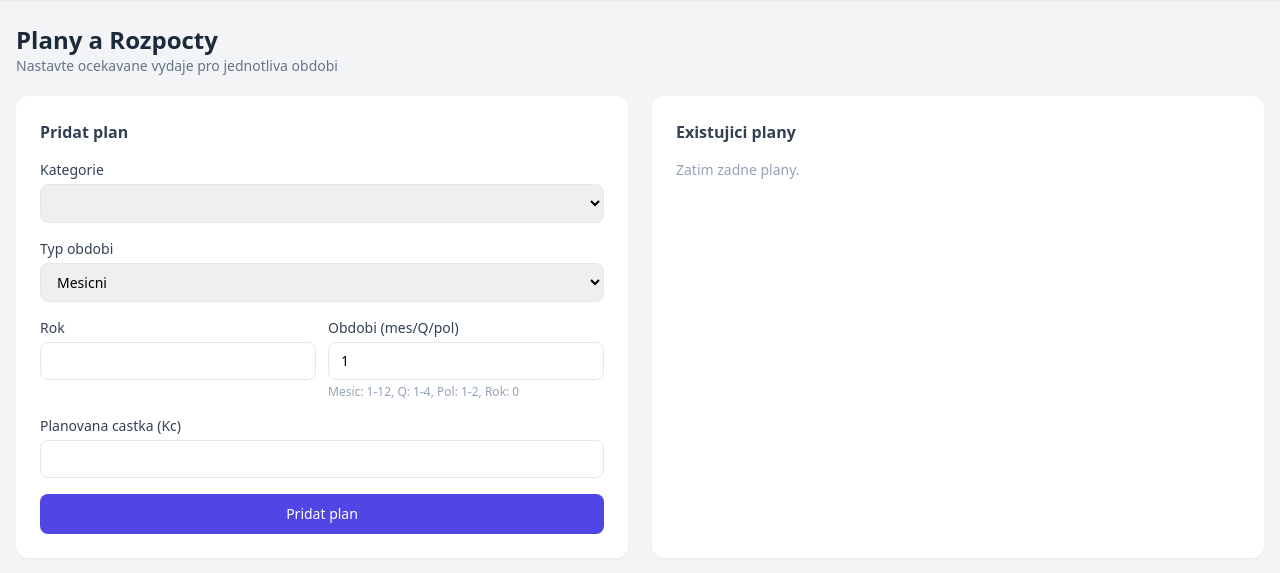
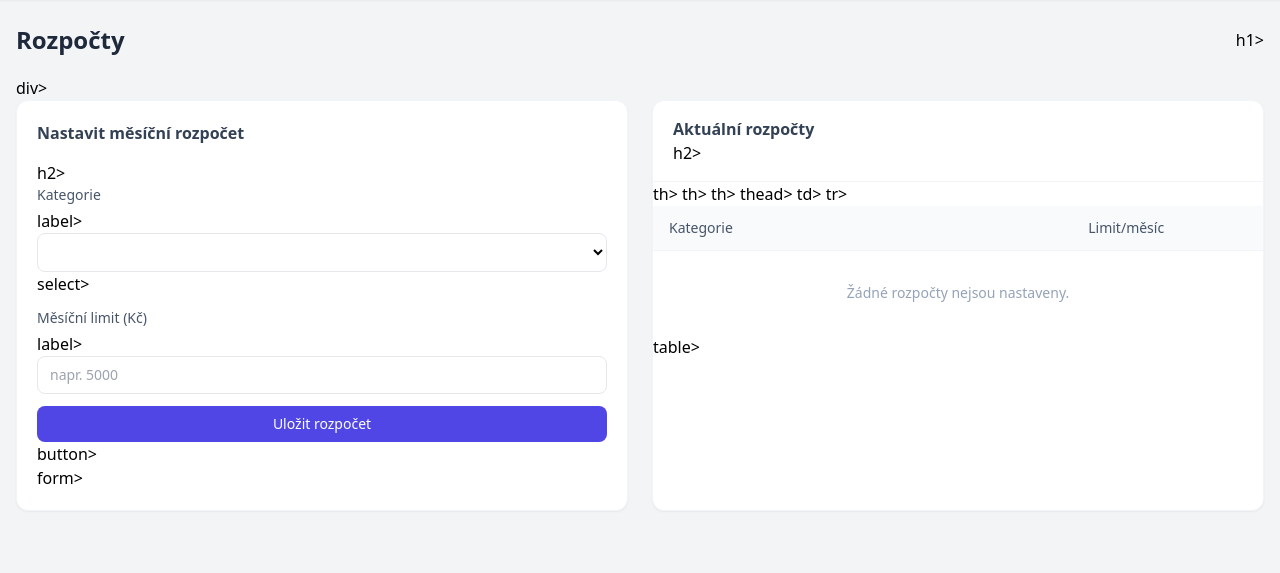
Before and after one commit to jbalikpsycholog-prog/fintrack, a FastAPI app: page /budgets in a window 1280 px wide. Shown: the part 57-630 px from the top of the page. Run offline with FastAPI, Linux system fonts and the light colour scheme; data that the repository does not hold is empty; some libraries are stand-ins or nearby versions.

Commit message:
Update budgets.html

```diff
--- a/templates/budgets.html
+++ b/templates/budgets.html
@@ -1,78 +1,70 @@
 {% extends "base.html" %}
-{% block title %}Plany – FinTrack{% endblock %}
+{% block title %}Rozpočty – FinTrack{% endblock %}
 {% block content %}
-<div class="mb-5">
-  <h1 class="text-2xl font-bold text-slate-800">Plany a Rozpocty</h1>
-  <p class="text-slate-500 text-sm">Nastavte ocekavane vydaje pro jednotliva obdobi</p>
-</div>
+<div class="mb-5 flex items-center justify-between flex-wrap gap-3">
+    <h1 class="text-2xl font-bold text-slate-800">Rozpočty</h1>h1>
+</div>div>
 
-<div class="grid grid-cols-1 lg:grid-cols-2 gap-6">
-  <div class="bg-white rounded-xl shadow-sm p-6">
-    <h2 class="font-semibold text-slate-700 mb-4">Pridat plan</h2>
-    <form method="post" action="/budgets/add" class="space-y-4">
-      <div>
-        <label class="block text-sm font-medium text-slate-700 mb-1">Kategorie</label>
-        <select name="category_id" required class="w-full border rounded-lg px-3 py-2 text-sm">
-          {% for c in categories %}<option value="{{ c.id }}">{{ c.name }}</option>{% endfor %}
-        </select>
-      </div>
-      <div>
-        <label class="block text-sm font-medium text-slate-700 mb-1">Typ obdobi</label>
-        <select name="period_type" required class="w-full border rounded-lg px-3 py-2 text-sm">
-          <option value="monthly">Mesicni</option>
-          <option value="quarterly">Ctvrtletni</option>
-          <option value="halfyear">Pololetni</option>
-          <option value="yearly">Rocni</option>
-        </select>
-      </div>
-      <div class="grid grid-cols-2 gap-3">
-        <div>
-          <label class="block text-sm font-medium text-slate-700 mb-1">Rok</label>
-          <input type="number" name="year" value="{{ current_year }}" required class="w-full border rounded-lg px-3 py-2 text-sm">
-        </div>
-        <div>
-          <label class="block text-sm font-medium text-slate-700 mb-1">Obdobi (mes/Q/pol)</label>
-          <input type="number" name="period_value" value="1" min="0" max="12" class="w-full border rounded-lg px-3 py-2 text-sm">
-          <p class="text-xs text-slate-400 mt-1">Mesic: 1-12, Q: 1-4, Pol: 1-2, Rok: 0</p>
-        </div>
-      </div>
-      <div>
-        <label class="block text-sm font-medium text-slate-700 mb-1">Planovana castka (Kc)</label>
-        <input type="number" name="amount" step="0.01" required class="w-full border rounded-lg px-3 py-2 text-sm">
-      </div>
-      <button type="submit" class="w-full bg-indigo-600 hover:bg-indigo-700 text-white py-2.5 rounded-lg font-medium text-sm">Pridat plan</button>
-    </form>
-  </div>
+{% if msg %}
+<div class="bg-green-50 border border-green-200 text-green-700 px-4 py-3 rounded-lg mb-4 text-sm">
+    <i class="fas fa-check-circle mr-2"></i>i>{{ msg }}
+</div>div>
+{% endif %}
 
-  <div class="bg-white rounded-xl shadow-sm p-6">
-    <h2 class="font-semibold text-slate-700 mb-4">Existujici plany</h2>
-    {% if budgets %}
-    <div class="space-y-2">
-    {% for b in budgets %}
-    <div class="flex items-center justify-between py-2 border-b last:border-0">
-      <div>
-        <span class="font-medium text-slate-800 text-sm">{{ b.category.name }}</span>
-        <span class="text-xs text-slate-400 ml-2">
-          {% if b.period_type == 'monthly' %}Mesic {{ b.period_value }}/{{ b.year }}
-          {% elif b.period_type == 'quarterly' %}Q{{ b.period_value }}/{{ b.year }}
-          {% elif b.period_type == 'halfyear' %}{{ b.period_value }}. pololeti {{ b.year }}
-          {% else %}Rok {{ b.year }}{% endif %}
-        </span>
-      </div>
-      <div class="flex items-center gap-3">
-        <span class="font-semibold text-slate-700 text-sm">{{ "{:,.0f}".format(b.amount).replace(",", " ") }} Kc</span>
-        <form method="post" action="/budgets/{{ b.id }}/delete" class="inline">
-          <button type="submit" class="text-red-400 hover:text-red-600 text-xs" onclick="return confirm('Smazat?')">
-            <i class="fas fa-trash"></i>
-          </button>
-        </form>
-      </div>
+<div class="grid grid-cols-1 md:grid-cols-2 gap-6">
+    <div class="bg-white rounded-xl shadow-sm border border-slate-100 p-5">
+          <h2 class="font-semibold text-slate-700 mb-4">Nastavit měsíční rozpočet</h2>h2>
+          <form method="post" action="/budgets/set" class="space-y-3">
+                  <div>
+                            <label class="block text-sm text-slate-600 mb-1">Kategorie</label>label>
+                            <select name="category" class="w-full border rounded-lg px-3 py-2 text-sm bg-white">
+                                        {% for c in categories %}
+                                        <option value="{{ c.name }}">{{ c.name }}</option>option>
+                                        {% endfor %}
+                            </select>select>
+                  </div>
+                  <div>
+                            <label class="block text-sm text-slate-600 mb-1">Měsíční limit (Kč)</label>label>
+                            <input type="number" name="amount" step="0.01" min="0" class="w-full border rounded-lg px-3 py-2 text-sm" placeholder="napr. 5000">
+                  </div>
+                  <button type="submit" class="w-full bg-indigo-600 text-white px-4 py-2 rounded-lg text-sm hover:bg-indigo-700">Uložit rozpočet</button>button>
+          </form>form>
     </div>
-    {% endfor %}
+
+    <div class="bg-white rounded-xl shadow-sm border border-slate-100 overflow-hidden">
+          <div class="px-5 py-4 border-b border-slate-100">
+                  <h2 class="font-semibold text-slate-700">Aktuální rozpočty</h2>h2>
+          </div>
+          <table class="w-full text-sm">
+                  <thead class="bg-slate-50 border-b border-slate-100">
+                            <tr>
+                                        <th class="text-left px-4 py-3 text-slate-600 font-medium">Kategorie</th>th>
+                                        <th class="text-right px-4 py-3 text-slate-600 font-medium">Limit/měsíc</th>th>
+                                        <th class="px-4 py-3"></th>th>
+                            </tr>
+                  </thead>thead>
+                  <tbody>
+                            {% for b in budgets %}
+                            <tr class="border-b border-slate-50 hover:bg-slate-50">
+                                        <td class="px-4 py-3 font-medium text-slate-800">{{ b.category }}</td>td>
+                                        <td class="px-4 py-3 text-right text-slate-700">{{ "%.2f"|format(b.monthly_limit) }} Kč</td>td>
+                                        <td class="px-4 py-3 text-right">
+                                                      <form method="post" action="/budgets/delete/{{ b.id }}">
+                                                                      <button type="submit" class="text-xs text-red-500 hover:text-red-700">Smazat</button>button>
+                                                      </form>form>
+                                        </td>td>
+                            </tr>tr>
+                            {% else %}
+                            <tr>
+                                        <td colspan="3" class="px-4 py-8 text-center text-slate-400">Žádné rozpočty nejsou nastaveny.</td>td>
+                            </tr>tr>
+                            {% endfor %}
+                  </tbody>
+          </table>table>
     </div>
-    {% else %}
-    <p class="text-slate-400 text-sm">Zatim zadne plany.</p>
-    {% endif %}
-  </div>
 </div>
 {% endblock %}
+                  </tbody>
+                            </tr>
+                  </div>
+                  </div>
```
